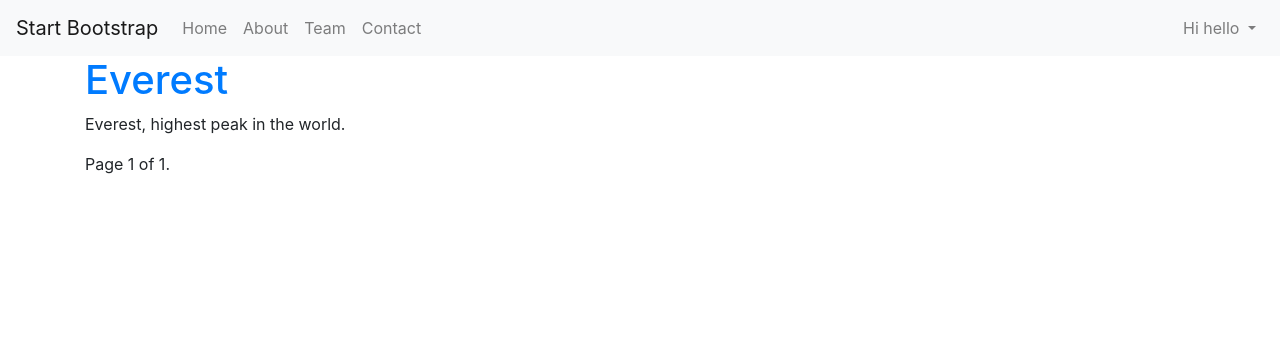
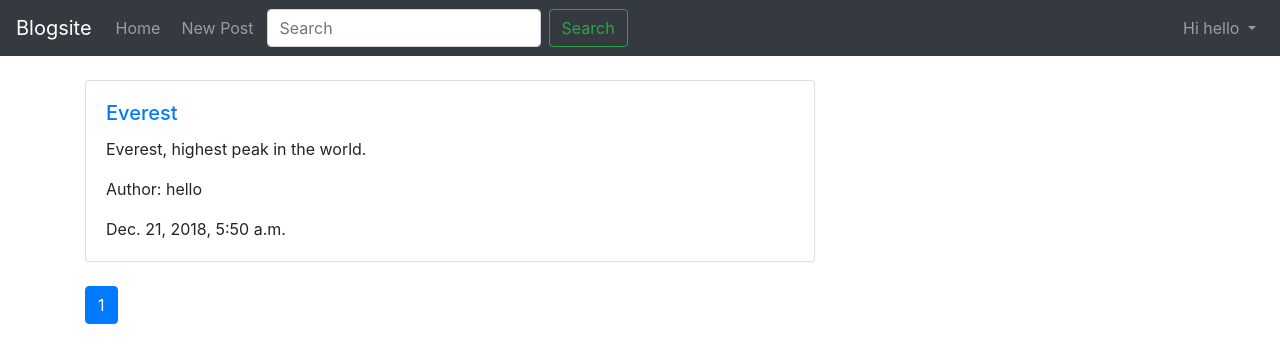
Before and after one commit to nihit10/trydjango, a Django app: page / in a window 1280 px wide. Shown: the top 363 px of the page. Run offline with Django 3.2, Linux system fonts and the light colour scheme; a user stored in the database is signed in; data comes from the database, SQL or seed files in the repository; both versions use the stored data as it was before the commit; some libraries are stand-ins or nearby versions.

Commit message:
blogsite development

```diff
--- a/posts/models.py
+++ b/posts/models.py
@@ -9,7 +9,14 @@ def upload_location(instance,filename):
 	return"%s%s" %(instance.pk, filename)
 
 
+class PublishedManager(models.Manager):
+	def get_queryset(self):
+		return super(PublishedManager, self).get_queryset().filter(status='published')
+
 class Post(models.Model):
+	objects=models.Manager() #Our default Manager
+	published= PublishedManager() #our custom Model Manager
+
 	STATUS_CHOICES=(
 		('draft','Draft'),
 		('published','Published'),
@@ -18,13 +25,16 @@ class Post(models.Model):
 	author = models.ForeignKey(settings.AUTH_USER_MODEL, on_delete=models.CASCADE, default=None)
 	#slug=models.SlugField(unique=True, max_length=100)
 	#image=models.FileField(null=True,blank=True)
-	image=models.ImageField(upload_to=upload_location,null=True,blank=True,width_field="width_field",height_field="height_field")
-	height_field=models.IntegerField(default=0)
-	width_field=models.IntegerField(default=0)
-	content=models.TextField(max_length=200)
+	image=models.ImageField(upload_to=upload_location,null=True,blank=True,)
+	#height_field=models.IntegerField(default=550)
+	#width_field=models.IntegerField(default=600)
+	content=models.TextField(max_length=4000)
 	updated=models.DateTimeField(auto_now=True, auto_now_add=False)
 	timestamp=models.DateTimeField(auto_now=False, auto_now_add=True)
 	status=models.CharField(max_length=10, choices=STATUS_CHOICES,default='published')
+
+	#class Meta: reverse ordering can also be done from here
+	#	ordering=['-id']
 
 	def __str__(self):
 		return self.title
--- a/posts/urls.py
+++ b/posts/urls.py
@@ -1,5 +1,5 @@
 from django.urls import path
-from .views import post_list,post_detail,post_new,post_edit,post_delete,user_login,user_logout
+from .views import post_list,post_detail,post_new,post_edit,post_delete,user_login,user_logout,register
 
 urlpatterns = [
 	path('', post_list, name='post_list'),
@@ -9,4 +9,5 @@ urlpatterns = [
 	path('post/<int:pk>/delete/', post_delete, name='post_delete'),
 	path('login/', user_login, name='user_login'),
 	path('logout/', user_logout, name='user_logout'),
+	path('register/', register, name='register'),
 ]
--- a/posts/views.py
+++ b/posts/views.py
@@ -1,22 +1,36 @@
 from django.shortcuts import render, get_object_or_404, redirect
 from django.utils import timezone
 from .models import Post
-from .forms import PostForm, UserLoginForm
+from django.db.models import Q
+from .forms import PostForm, UserLoginForm, UserRegistrationForm
 from django.contrib.auth import authenticate, login, logout
 from django.core.paginator import EmptyPage, PageNotAnInteger, Paginator
-from django.shortcuts import render
 from django.urls import reverse
-from django.http import HttpResponseRedirect, HttpResponse
+from django.http import HttpResponseRedirect, HttpResponse, Http404
 
 
 def post_list(request):
     #posts = Post.objects.filter(published_date__lte=timezone.now()).order_by('published_date')
-    posts_list=Post.objects.all().order_by("-timestamp")
-    paginator = Paginator(posts_list, 5) # Show 25 contacts per page
+    #posts_list=Post.objects.all().order_by("-timestamp")
+    posts_list = Post.published.all().order_by("-timestamp")
+    query = request.GET.get('q')
+    #print(query)
+    if query:
+        posts_list = Post.published.filter(
+        Q(title__icontains=query)|
+        Q(author__username=query)
+        #Q(body__icontains=query)
+        )
+    paginator = Paginator(posts_list, 5) # Show 5 contacts per page
     #page_request_var="abc"
     #page = request.GET.get('page_request_var)
     page = request.GET.get('page')
-    posteed = paginator.get_page(page)
+    try:
+        posteed = paginator.page(page)
+    except PageNotAnInteger:
+        posteed = paginator.page(1)
+    except EmptyPage:
+        posteed = paginator.page(paginator.num_pages)
     return render(request, 'index.html', {'posteed': posteed})
 
 
@@ -27,6 +41,8 @@ def post_detail(request, pk):
     return render(request, 'post_detail.html', {'post': post})
 
 def post_new(request):
+    if not request.user.is_authenticated:
+        raise Http404
     if request.method == "POST":
         form = PostForm(request.POST,request.FILES or None)
         if form.is_valid():
@@ -42,6 +58,8 @@ def post_new(request):
 
 def post_edit(request, pk):
     post = get_object_or_404(Post, pk=pk)
+    if post.author != request.user:
+        raise Http404
     if request.method == "POST":
         form = PostForm(request.POST,request.FILES or None, instance=post) #diff instance=post for edit
         if form.is_valid():
@@ -49,13 +67,15 @@ def post_edit(request, pk):
             post.author = request.user
             #post.published_date = timezone.now()
             post.save()
-            return redirect('post_detail', pk=post.pk)
+            return redirect('posts:post_detail', pk=post.pk)
     else:
         form = PostForm(instance=post)
     return render(request, 'post_edit.html', {'form': form})
 
 def post_delete(request,pk):
     post = get_object_or_404(Post, pk=pk)
+    if post.author != request.user:
+        raise Http404
     post.delete()
     return redirect('posts:post_list')
 
@@ -86,3 +106,19 @@ def user_login(request):
 def user_logout(request):
     logout(request)
     return redirect('posts:post_list')
+
+def register(request):
+    if request.method=='POST':
+        form = UserRegistrationForm(request.POST or None)
+        if form.is_valid():
+            new_user=form.save(commit=False)
+            new_user.set_password(form.cleaned_data['password'])
+            new_user.save()
+            return redirect('posts:post_list')
+    else:
+        form=UserRegistrationForm()
+
+    context={
+        'form':form,
+    }
+    return render(request,'register.html',context)
--- a/templates/base.html
+++ b/templates/base.html
@@ -4,7 +4,7 @@
 <head>
     <meta charset="utf-8">
     <meta name="viewport" content="width=device-width, initial-scale=1">
-    <title>Complete Bootstrap 4 Website Layout</title>
+    <title>Blogsite</title>
     <link rel="stylesheet" href="https://stackpath.bootstrapcdn.com/bootstrap/4.1.3/css/bootstrap.min.css" integrity="sha384-MCw98/SFnGE8fJT3GXwEOngsV7Zt27NXFoaoApmYm81iuXoPkFOJwJ8ERdknLPMO" crossorigin="anonymous">
     <link rel="stylesheet" href="{% static 'css/base.css' %}">
 </head>
--- a/templates/index.html
+++ b/templates/index.html
@@ -2,19 +2,60 @@
 
 
 {% block content %}
-	{% for post in posteed %}
+<br>
+{% for post in posteed %}
+<div class="card">
+    <div class="card-body">
 	<!--{% url 'posted:post_detail' pk=post.pk %}-->
-		<h1><a href="{{ post.get_absolute_url }}">{{ post.title }}</a></h1>
-		<p>{{ post.content|linebreaksbr }}</p>
+		<h5 class="card-title"><a href="{{ post.get_absolute_url }}">{{ post.title }}</a></h5>
+		<p class="card-text">{{ post.content|linebreaksbr|truncatechars:200 }}</p>
+      <p class="card-text">Author: {{ post.author }}</p>
+      <p class="card-text">{{ post.updated }}</p>
+
+
+    </div>
+</div>
+<br>
+    {% empty %}
+      <div class="container-fluid">
+        <h3>No Posts Found having search query "{{ request.GET.q }}"</h3>
+      </div>
     {% endfor %}
 
-<div class="pagination">
+<ul class="pagination">
+  {% if posteed.has_previous %}
+    <li class="page-item">
+      <a href="?page={{ posteed.previous_page_number }}" class="page-link">&laquo;</a>
+    </li>
+  {% endif %}
+
+  {% for post in posteed.paginator.page_range %}
+    {% if posteed.number == post %}
+      <li class="page-item active">
+        <a href="?page={{ post }}" class="page-link">{{ post }}</a>
+      </li>
+    {% else %}
+      <li class="page-item">
+        <a href="?page={{ post }}" class="page-link">{{ post }}</a>
+      </li>
+    {% endif %}
+  {% endfor %}
+
+
+  {% if posteed.has_next %}
+    <li class="page-item">
+      <a href="?page={{ posteed.next_page_number }}" class="page-link">&raquo;</a>
+    </li>
+  {% endif %}
+</ul>
+
+<!--<div class="pagination">
     <span class="step-links">
         {% if posteed.has_previous %}
             <a href="?page=1">&laquo; first</a>
-            <a href="?page={{ posteed.previous_page_number }}">
+            <a href="?page={{ posteed.previous_page_number }}">-->
             <!--<a href="?{{ page_request_var }}={{ posts.previous_page_number }}">	-->
-            previous</a>
+           <!-- previous</a>
         {% endif %}
 
         <span class="current">
@@ -26,7 +67,7 @@
             <a href="?page={{ posteed.paginator.num_pages }}">last &raquo;</a>
         {% endif %}
     </span>
-</div>
+</div>-->
 
 
 
--- a/templates/nav.html
+++ b/templates/nav.html
@@ -1,22 +1,22 @@
-<nav class="navbar navbar-expand-md navbar-light bg-light sticky-top">
-  <a  class="navbar-brand" href="{% url 'posts:post_list' %}">Start Bootstrap</a>
+<nav class="navbar navbar-expand-md navbar-dark bg-dark sticky-top">
+  <a  class="navbar-brand" href="{% url 'posts:post_list' %}">Blogsite</a>
   <button class="navbar-toggler" type="button" data-toggle="collapse" data-target="#navbarResponsive">
     <span class="navbar-toggler-icon"></span>
   </button>
-  <div class="collapse navbar-collapse" id="navbarResponsive">
+  <div class="collapse navbar-collapse" id="navbarResponsive" >
     <ul class="navbar-nav mr-auto">
-      <li class="nav-item">
-        <a href="#" class="nav-link">Home</a>
+      <li class="nav-item" style="padding-right: 5px">
+        <a href="{% url 'posts:post_list' %}" class="nav-link">Home</a>
       </li>
-      <li class="nav-item">
-        <a href="#" class="nav-link">About</a>
+      {% if user.is_authenticated %}
+      <li class="nav-item" style="padding-right: 5px">
+        <a href="{% url 'posts:post_new' %}" class="nav-link">New Post</a>
       </li>
-      <li class="nav-item">
-        <a href="#" class="nav-link">Team</a>
-      </li>
-      <li class="nav-item">
-        <a href="#" class="nav-link">Contact</a>
-      </li>
+      {% endif %}
+      <form class="form-inline my-2 my-lg-0" action="{% url 'posts:post_list' %}">
+        <input class="form-control mr-sm-2" type="search" placeholder="Search" aria-label="Search" name='q'>
+        <button class="btn btn-outline-success my-2 my-sm-0" type="submit">Search</button>
+      </form>
     </ul>
     <ul class="navbar-nav ">
       {% if request.user.is_authenticated %}
@@ -30,7 +30,7 @@
       </li>
       {% else %}
       <li class="nav-item">
-        <a href="{% url 'posted:user_login' %}" class="nav-link">Login</a>
+        <a href="{% url 'posted:user_login' %}" class="nav-link">Login/Register</a>
       </li>
       {% endif %}
     </ul>
```
Also changed, not shown: posts/forms.py (+23 -2 lines), templates/login.html (+16 -1 lines), templates/post_detail.html (+22 -4 lines), templates/register.html (added, +19 -0 lines), db.sqlite3, posts/migrations/0002_auto_20181223_1754.py (added), posts/migrations/0003_auto_20181223_1758.py (added), posts/migrations/0004_auto_20181224_2155.py (added).
